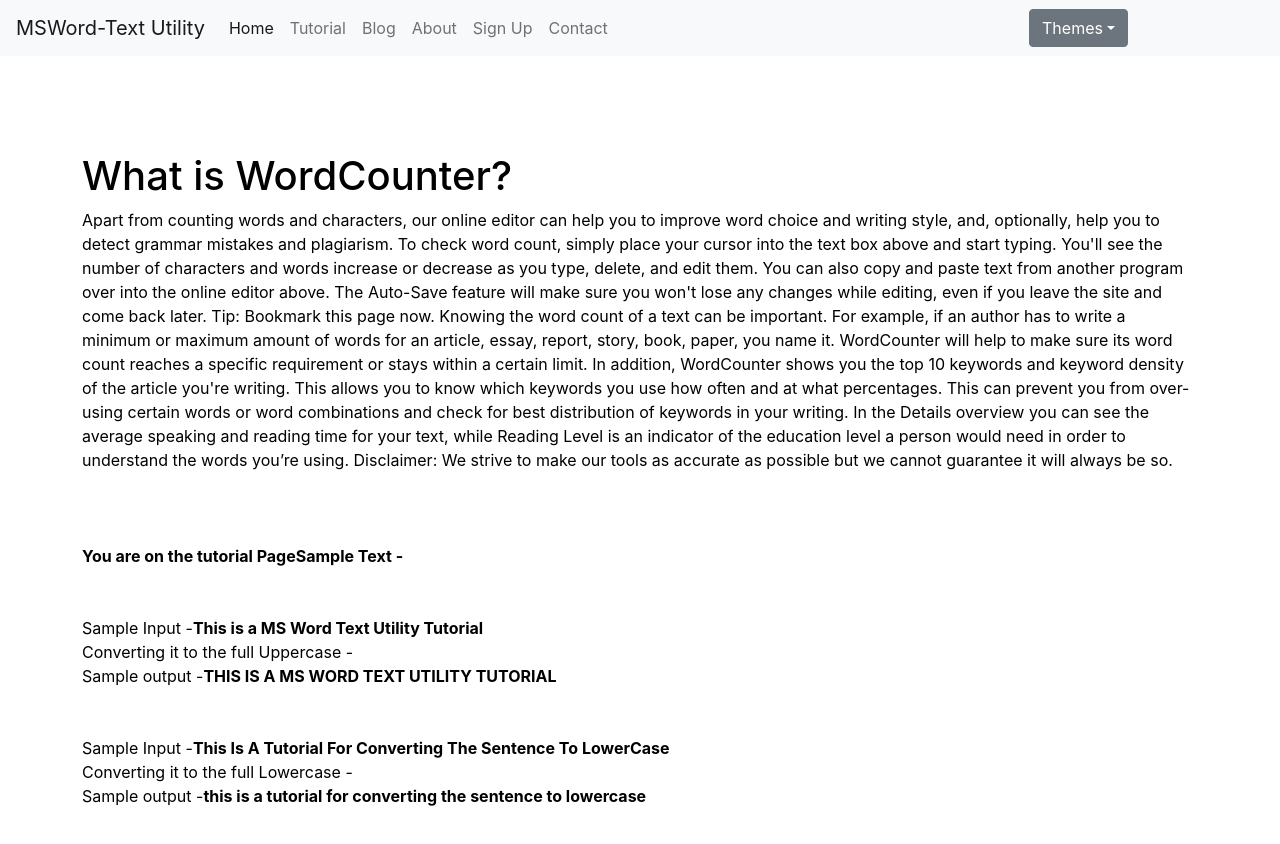
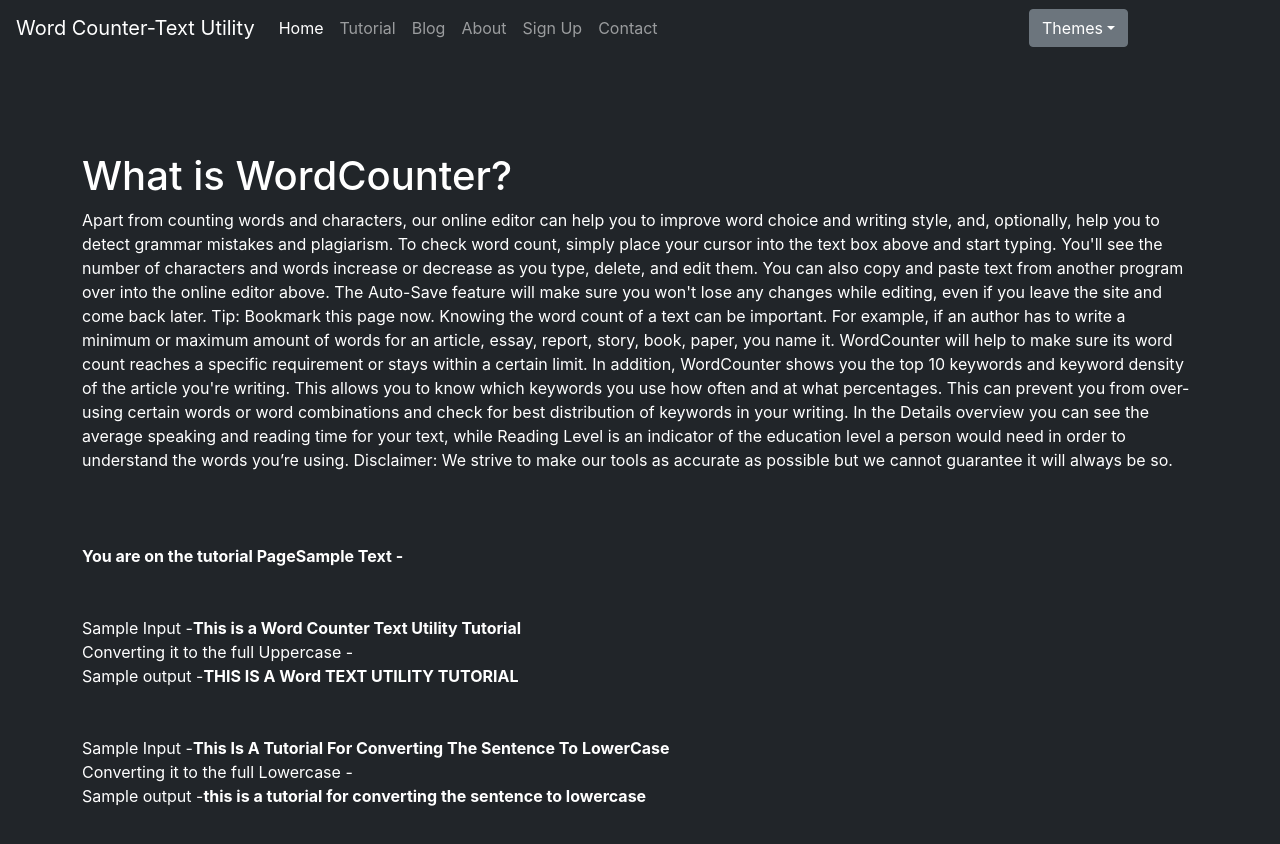
Before and after one commit to webdevFaizan/msWord-textUtils, a React (Create React App) app: page /tutorial in a window 1280 px wide. Shown: the top 844 px of the page. Built offline with nearby package versions, Linux system fonts and the light colour scheme.

Commit message:
Final default color - Dark, name changed to Word Counter

```diff
--- a/public/index.html
+++ b/public/index.html
@@ -13,7 +13,7 @@
     />
     <link rel="apple-touch-icon" href="%PUBLIC_URL%/logo192.png" />
     <link rel="manifest" href="%PUBLIC_URL%/manifest.json" />
-    <title>MSWord-Text Utility Application</title>
+    <title>Word Counter Text Utility Application</title>
   </head>
   <body>
     <noscript>You need to enable JavaScript to run this app.</noscript>
--- a/src/App.css
+++ b/src/App.css
@@ -1,3 +1,7 @@
+/* .body{
+  background-color: black;
+} */
+
 .App {
   text-align: center;
 }
--- a/src/App.js
+++ b/src/App.js
@@ -27,8 +27,8 @@
 // var id=null;    //This is one usecase of global variable that is very helpful in this case, since we are storing the id of the previous setTimeout method we will be able to clear it before we set the next setTimeout method. But in the another more advanced defination of showAlert method we have removed this use of the global variable and passed the id of the clearTimeout as a state variable in the alert object.
 
 function App() {
-  const [mode, setMode] = useState('light');
-  const [colorOfEveryElement, setColorOfEveryElement] = useState('black');    //We are enabling the state hook for changing the color of the whole website, this is done since all of the website's color is being considered as a state of the webiste. And in order to change the state of the website on some event change we need to hook it to some variable.
+  const [mode, setMode] = useState('dark');
+  const [colorOfEveryElement, setColorOfEveryElement] = useState('white');    //We are enabling the state hook for changing the color of the whole website, this is done since all of the website's color is being considered as a state of the webiste. And in order to change the state of the website on some event change we need to hook it to some variable.
 
   // I have a question, there are two different state variables being created to take care of the same state of the variable? mode and colorOfEveryElement both are tracking the color of the elements on the page, then why is not only one of the above variables being used, why is two of them being used???? One thing I have noticed, mode is being sent to Navbar component, and the colorOfEveryElement is being sent to all the other routes. Why?? I think I have a one liner answer to this question, we are using bootstrap, and in bootstrap we are using these statehooks to define the class that should be applied and this is why we are sending these as separate variable easily.
 
--- a/src/Components/Navbar.js
+++ b/src/Components/Navbar.js
@@ -20,7 +20,7 @@
   return (
     <div>
         <nav className={`navbar navbar-expand-lg navbar-${props.mode} bg-${props.mode}`}>
-        <Link className="navbar-brand" to="/">MSWord-Text Utility</Link>
+        <Link className="navbar-brand" to="/">Word Counter-Text Utility</Link>
         <button className="navbar-toggler" type="button" data-toggle="collapse" data-target="#navbarSupportedContent" aria-controls="navbarSupportedContent" aria-expanded="false" aria-label="Toggle navigation">
             <span className="navbar-toggler-icon"></span>
         </button>
--- a/src/Components/Tutorial.js
+++ b/src/Components/Tutorial.js
@@ -25,12 +25,12 @@
           <br />
           <br />
           Sample Input -
-          <strong>This is a MS Word Text Utility Tutorial</strong>
+          <strong>This is a Word Counter Text Utility Tutorial</strong>
           <br />
           Converting it to the full Uppercase -
           <br />
           Sample output -
-          <strong>THIS IS A MS WORD TEXT UTILITY TUTORIAL</strong>
+          <strong>THIS IS A Word  TEXT UTILITY TUTORIAL</strong>
           <br />
           <br />
           <br />
--- a/src/index.css
+++ b/src/index.css
@@ -5,6 +5,7 @@
     sans-serif;
   -webkit-font-smoothing: antialiased;
   -moz-osx-font-smoothing: grayscale;
+  background-color: rgb(33,37,41);
 }
 
 code {
```
